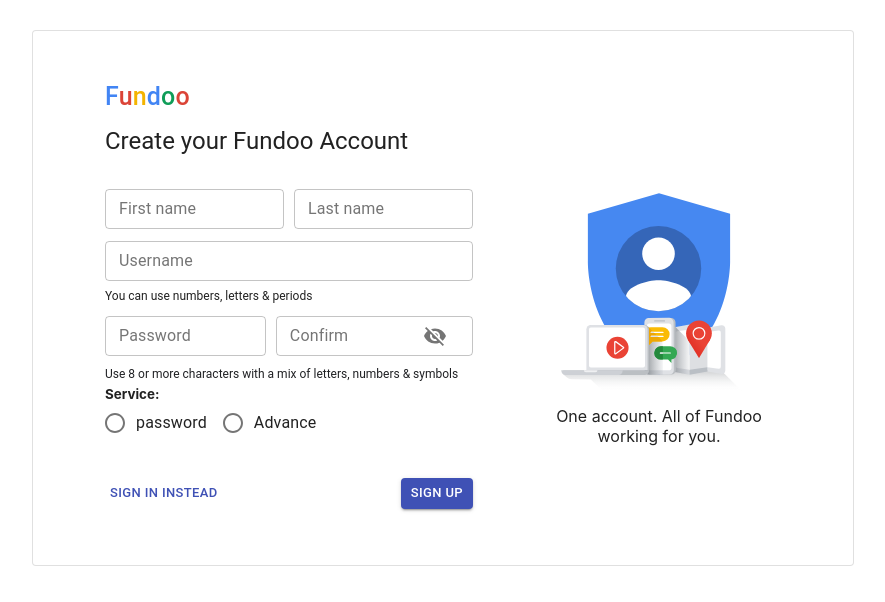
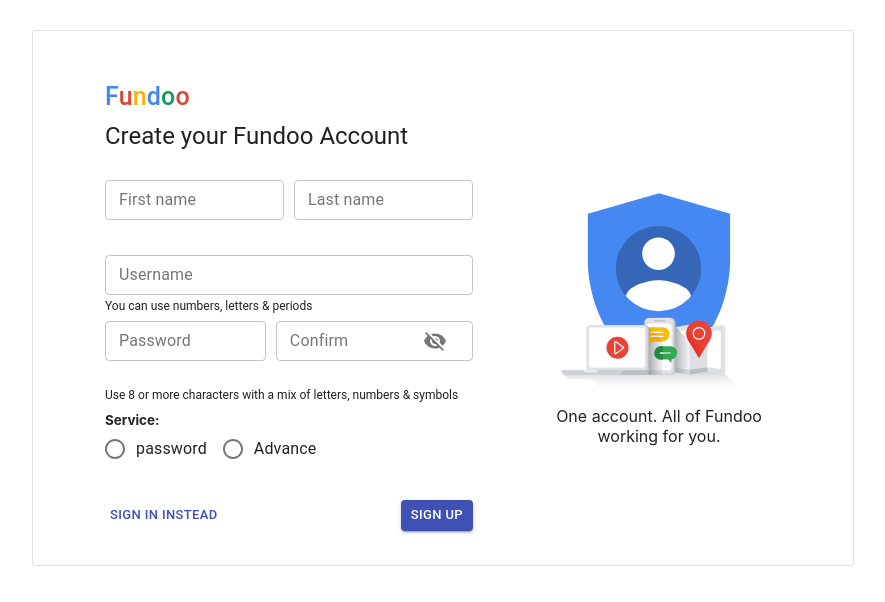
Before and after one commit to Priyankateke/FundooApp, a React (Create React App) app: page /registrationForm in a window 1280 px wide. Shown: the top 602 px of the page, without its empty margins (197-1082 px from the left). Built offline with nearby package versions, Linux system fonts and the light colour scheme.

Commit message:
ADDED: Call Api And Store User Registration Data

```diff
--- a/src/components/registrationForm.jsx
+++ b/src/components/registrationForm.jsx
@@ -100,12 +100,12 @@
 
     storeData() {
         const userData = {
-            firstname: this.state.firstname,
-            lastname: this.state.lastname,
-            username: this.state.username,
-            password: this.state.password
+            firstName: this.state.firstname,
+            lastName: this.state.lastname,
+            email: this.state.username,
+            password: this.state.password,
+            service: this.state.service
         };
-
         console.log("USER", userData);
 
         service
@@ -113,10 +113,9 @@
             .then((json) => {
                 console.log("response data==>", json);
                 if (json.status === 200) {
-                    alert("Registration Sucessfull !!")
+                    alert("Registration Sucessfull")
                 }
             })
-
             .catch((err) => {
                 console.log(err);
             });
--- a/src/styles/registration.css
+++ b/src/styles/registration.css
@@ -91,7 +91,7 @@
 
 .username {
     width:100%;
-    margin-top: 12px;
+    margin-top: 40px;
 
 
 }
@@ -118,7 +118,8 @@
 }
 
 .password-warning {
-    margin-top: 20px;
+    margin-top: 40px;
+    margin-bottom: 10px;
     font-size: 12px;
     width: 100%;
     color: #202124;
```
